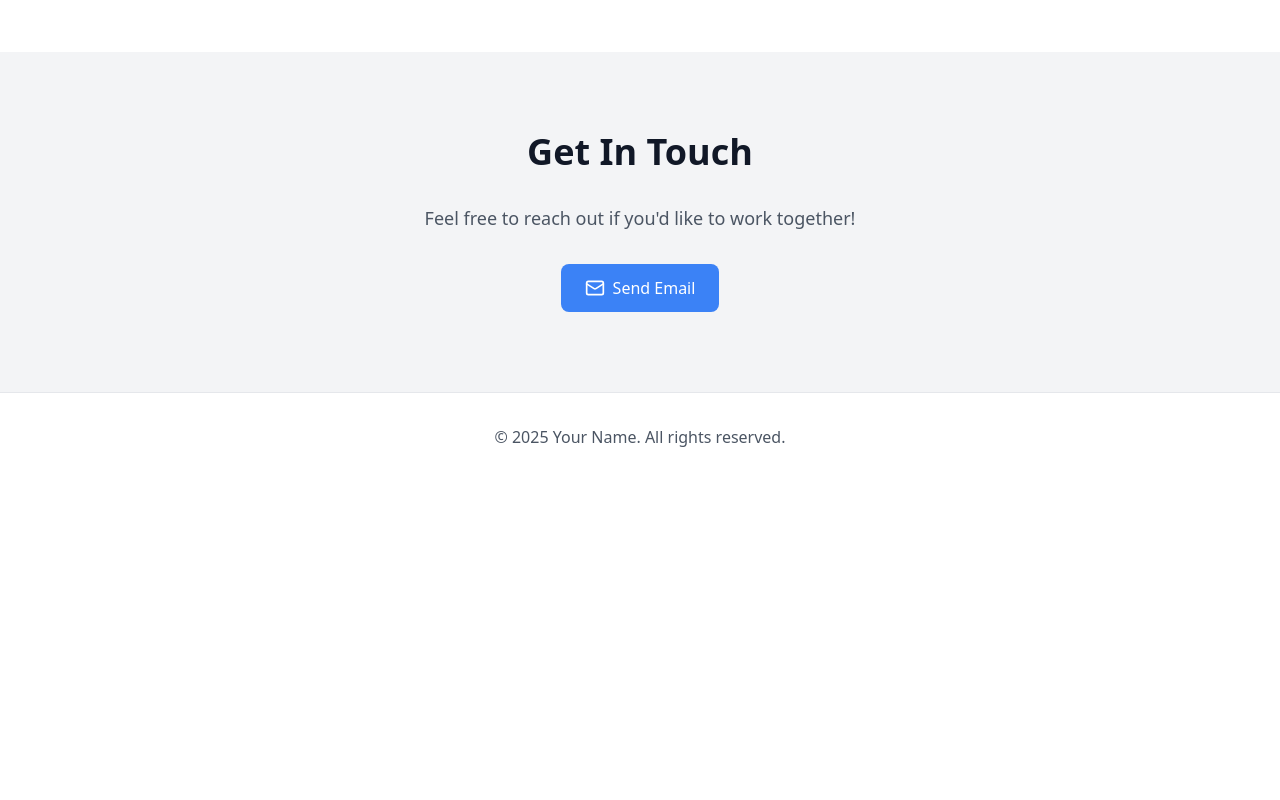
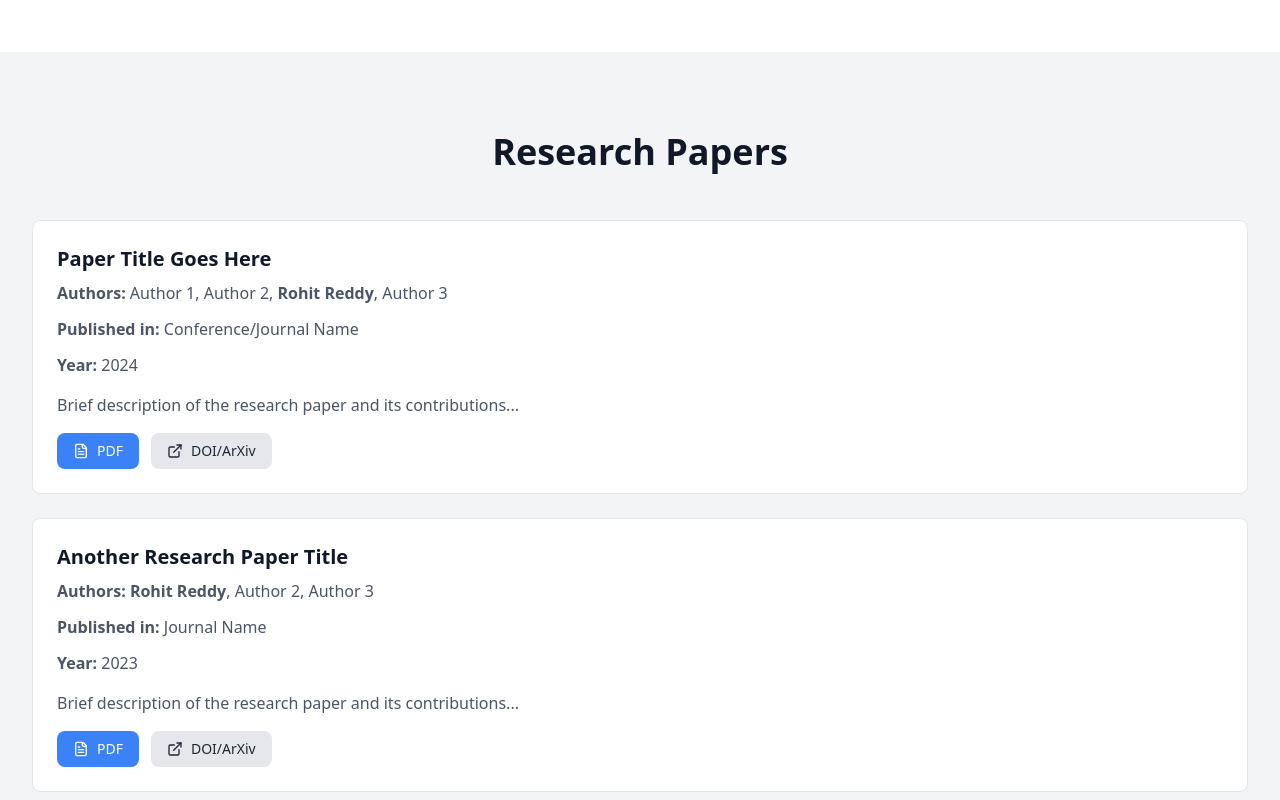
Before and after one commit to Rohit998/portfolio, a React (Vite) app: page / in a window 1280 px wide. Shown: the part 1060-1860 px from the top of the page. Before the commit the page ends 1541 px from the top, so only its background shows below. Built offline with nearby package versions, Linux system fonts and the light colour scheme.

Commit message:
Add Research Papers section to portfolio

```diff
--- a/src/App.jsx
+++ b/src/App.jsx
@@ -30,6 +30,7 @@ function Portfolio() {
     { name: 'Home', href: '#home' },
     { name: 'About', href: '#about' },
     { name: 'Projects', href: '#projects' },
+    { name: 'Research', href: '#research' },
     { name: 'Contact', href: '#contact' },
   ];
 
@@ -163,8 +164,110 @@ function Portfolio() {
         </div>
       </section>
 
+      {/* Research Papers Section */}
+      <section id="research" className="py-20 px-4 sm:px-6 lg:px-8 bg-gray-100 dark:bg-gray-800">
+        <div className="max-w-7xl mx-auto">
+          <h2 className="text-4xl font-bold mb-12 text-center">Research Papers</h2>
+          <div className="space-y-6">
+            {/* Research Paper 1 */}
+            <motion.div
+              initial={{ opacity: 0, y: 20 }}
+              whileInView={{ opacity: 1, y: 0 }}
+              viewport={{ once: true }}
+              transition={{ duration: 0.5 }}
+              className={`p-6 rounded-lg ${darkMode ? 'bg-gray-900' : 'bg-white'} border ${darkMode ? 'border-gray-700' : 'border-gray-200'} hover:shadow-lg transition-shadow`}
+            >
+              <div className="flex items-start justify-between">
+                <div className="flex-1">
+                  <h3 className="text-xl font-bold mb-2">Paper Title Goes Here</h3>
+                  <p className="text-gray-600 dark:text-gray-400 mb-3">
+                    <span className="font-semibold">Authors:</span> Author 1, Author 2, <span className="font-semibold">Rohit Reddy</span>, Author 3
+                  </p>
+                  <p className="text-gray-600 dark:text-gray-400 mb-3">
+                    <span className="font-semibold">Published in:</span> Conference/Journal Name
+                  </p>
+                  <p className="text-gray-600 dark:text-gray-400 mb-4">
+                    <span className="font-semibold">Year:</span> 2024
+                  </p>
+                  <p className="text-gray-600 dark:text-gray-400 mb-4">
+                    Brief description of the research paper and its contributions...
+                  </p>
+                  <div className="flex flex-wrap gap-3">
+                    <a
+                      href="#"
+                      target="_blank"
+                      rel="noopener noreferrer"
+                      className="inline-flex items-center px-4 py-2 bg-blue-500 text-white rounded-lg hover:bg-blue-600 transition-colors text-sm"
+                    >
+                      <FileText size={16} className="mr-2" />
+                      PDF
+                    </a>
+                    <a
+                      href="#"
+                      target="_blank"
+                      rel="noopener noreferrer"
+                      className="inline-flex items-center px-4 py-2 bg-gray-200 dark:bg-gray-700 text-gray-800 dark:text-gray-200 rounded-lg hover:bg-gray-300 dark:hover:bg-gray-600 transition-colors text-sm"
+                    >
+                      <ExternalLink size={16} className="mr-2" />
+                      DOI/ArXiv
+                    </a>
+                  </div>
+                </div>
+              </div>
+            </motion.div>
+
+            {/* Research Paper 2 - Example */}
+            <motion.div
+              initial={{ opacity: 0, y: 20 }}
+              whileInView={{ opacity: 1, y: 0 }}
+              viewport={{ once: true }}
+              transition={{ duration: 0.5, delay: 0.1 }}
+              className={`p-6 rounded-lg ${darkMode ? 'bg-gray-900' : 'bg-white'} border ${darkMode ? 'border-gray-700' : 'border-gray-200'} hover:shadow-lg transition-shadow`}
+            >
+              <div className="flex items-start justify-between">
+                <div className="flex-1">
+                  <h3 className="text-xl font-bold mb-2">Another Research Paper Title</h3>
+                  <p className="text-gray-600 dark:text-gray-400 mb-3">
+                    <span className="font-semibold">Authors:</span> <span className="font-semibold">Rohit Reddy</span>, Author 2, Author 3
+                  </p>
+                  <p className="text-gray-600 dark:text-gray-400 mb-3">
+                    <span className="font-semibold">Published in:</span> Journal Name
+                  </p>
+                  <p className="text-gray-600 dark:text-gray-400 mb-4">
+                    <span className="font-semibold">Year:</span> 2023
+                  </p>
+                  <p className="text-gray-600 dark:text-gray-400 mb-4">
+                    Brief description of the research paper and its contributions...
+                  </p>
+                  <div className="flex flex-wrap gap-3">
+                    <a
+                      href="#"
+                      target="_blank"
+                      rel="noopener noreferrer"
+                      className="inline-flex items-center px-4 py-2 bg-blue-500 text-white rounded-lg hover:bg-blue-600 transition-colors text-sm"
+                    >
+                      <FileText size={16} className="mr-2" />
+                      PDF
+                    </a>
+                    <a
+                      href="#"
+                      target="_blank"
+                      rel="noopener noreferrer"
+                      className="inline-flex items-center px-4 py-2 bg-gray-200 dark:bg-gray-700 text-gray-800 dark:text-gray-200 rounded-lg hover:bg-gray-300 dark:hover:bg-gray-600 transition-colors text-sm"
+                    >
+                      <ExternalLink size={16} className="mr-2" />
+                      DOI/ArXiv
+                    </a>
+                  </div>
+                </div>
+              </div>
+            </motion.div>
+          </div>
+        </div>
+      </section>
+
       {/* Contact Section */}
-      <section id="contact" className="py-20 px-4 sm:px-6 lg:px-8 bg-gray-100 dark:bg-gray-800">
+      <section id="contact" className="py-20 px-4 sm:px-6 lg:px-8">
         <div className="max-w-7xl mx-auto text-center">
           <h2 className="text-4xl font-bold mb-8">Get In Touch</h2>
           <p className="text-lg mb-8 text-gray-600 dark:text-gray-400">
```
